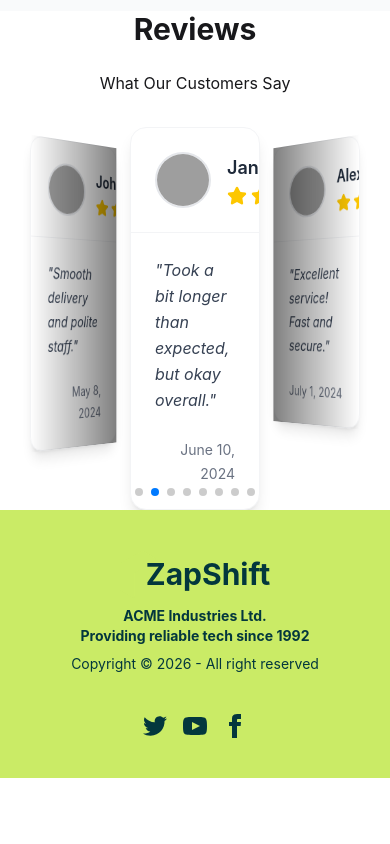
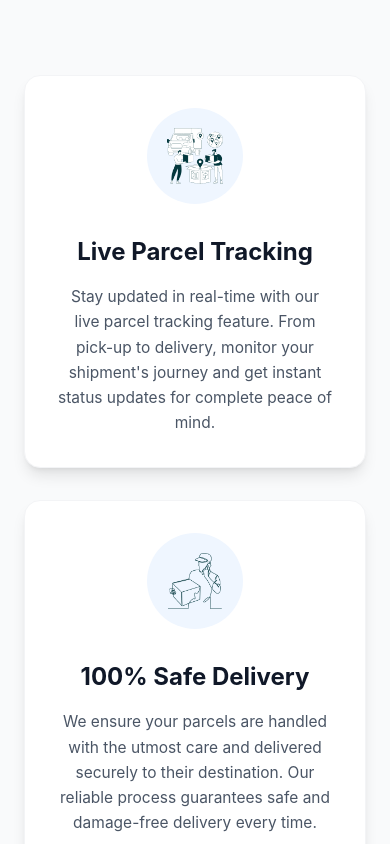
Before and after one commit to meherunnesaenta/zap-shift-client, a React (Vite) app: page / in a window 390 px wide. Shown: the part 4620-5464 px from the top of the page. Before the commit the page ends 5398 px from the top, so only its background shows below. Built offline with nearby package versions, Linux system fonts and the light colour scheme; grey boxes are pictures that could not be loaded.

Commit message:
feature section added

```diff
--- a/src/pages/home/Brands/Brands.jsx
+++ b/src/pages/home/Brands/Brands.jsx
@@ -20,17 +20,17 @@ export const Brands = () => {
     <div className="brands-container py-10 bg-gray-50">
       <Swiper
         modules={[Autoplay, Navigation, Pagination]}
-        slidesPerView={2}          // ← এটা খুব জরুরি লুপিং-এর জন্য
+        slidesPerView={2}
         spaceBetween={30}
         centeredSlides={true}
         grabCursor={true}
-        loop={true}                     // লুপ চালু
-        loopAdditionalSlides={2}        // ← এটা যোগ করো (লুপিং স্মুথ করতে)
-        loopedSlides={null}             // null রাখো
+        loop={true}
+        loopAdditionalSlides={2}
+        loopedSlides={null}
         autoplay={{
           delay: 2000,
           disableOnInteraction: false,
-          pauseOnMouseEnter: false,     // হোভারে পজ না করুক (চাইলে true করো)
+          pauseOnMouseEnter: false,
         }}
         breakpoints={{
           640: { slidesPerView: 3, spaceBetween: 30 },
--- /dev/null
+++ b/src/pages/home/FeaturesSection/FeaturesSection.jsx
@@ -0,0 +1,66 @@
+import React from 'react';
+
+import trackingImg from '../../../assets/live-tracking.png';
+import safeDeliveryImg from '../../../assets/safe-delivery.png';
+import supportImg from '../../../assets/safe-delivery.png';
+
+const features = [
+  {
+    title: "Live Parcel Tracking",
+    description:
+      "Stay updated in real-time with our live parcel tracking feature. From pick-up to delivery, monitor your shipment's journey and get instant status updates for complete peace of mind.",
+    image: trackingImg,
+    alt: "Live tracking illustration",
+  },
+  {
+    title: "100% Safe Delivery",
+    description:
+      "We ensure your parcels are handled with the utmost care and delivered securely to their destination. Our reliable process guarantees safe and damage-free delivery every time.",
+    image: safeDeliveryImg,
+    alt: "Safe delivery person with parcel",
+  },
+  {
+    title: "24/7 Call Center Support",
+    description:
+      "Our dedicated support team is available around the clock to assist you with any questions, updates, or delivery concerns — anytime you need us.",
+    image: supportImg,
+    alt: "Support agent on call",
+  },
+];
+
+export default function FeaturesSection() {
+  return (
+    <section className="py-16 md:py-20 bg-gray-50">
+      <div className="max-w-7xl mx-auto px-6 lg:px-8">
+        <div className="grid grid-cols-1 md:grid-cols-3 gap-8 lg:gap-10">
+          {features.map((feature, index) => (
+            <div
+              key={index}
+              className="bg-white rounded-2xl p-8 md:p-10 text-center
+                         shadow-lg hover:shadow-xl transition-all duration-300
+                         border border-gray-100 hover:-translate-y-2 group hover:bg-primary"
+            >
+              <div className="w-24 h-24 mx-auto mb-8 rounded-full bg-blue-50
+                              flex items-center justify-center group-hover:bg-blue-100
+                              transition-colors duration-300">
+                <img
+                  src={feature.image}
+                  alt={feature.alt}
+                  className="w-14 h-14 object-contain"
+                />
+              </div>
+
+              <h3 className="text-2xl font-bold text-gray-900 mb-4">
+                {feature.title}
+              </h3>
+
+              <p className="text-gray-600 leading-relaxed text-[15.5px]">
+                {feature.description}
+              </p>
+            </div>
+          ))}
+        </div>
+      </div>
+    </section>
+  );
+}
--- a/src/pages/home/Home/Home.jsx
+++ b/src/pages/home/Home/Home.jsx
@@ -4,6 +4,7 @@ import HowItWorks from '../../../components/Home/HowItWorks'
 import { OurServices } from '../../../components/Home/OurServices'
 import { Brands } from '../Brands/Brands'
 import { Reviews } from '../Reviews/Reviews'
+import FeaturesSection from '../FeaturesSection/FeaturesSection'
 
 
 const data = fetch('reviews.json').then(res => res.json()).then(data => data).catch(err => console.log(err));
@@ -18,6 +19,7 @@ export const Home = () => {
         <HowItWorks> </HowItWorks>
         <OurServices> </OurServices>
         <Brands></Brands>
+        <FeaturesSection></FeaturesSection>
         <Reviews reviews={data}></Reviews>
     </div>
   )
--- a/src/pages/home/Reviews/Reviews.jsx
+++ b/src/pages/home/Reviews/Reviews.jsx
@@ -17,10 +17,11 @@ export const Reviews = ({reviews}) => {
         centeredSlides={true}
         slidesPerView={3}
         coverflowEffect={{
-          rotate: 50,
-          stretch: 0,
-          depth: 100,
+          rotate: 30,
+          stretch: '50%',
+          depth: 200,
           modifier: 1,
+          scale:0.75,
           slideShadows: true,
         }}
         autoplay={{
--- a/src/pages/home/Reviews/ReviewsCard.jsx
+++ b/src/pages/home/Reviews/ReviewsCard.jsx
@@ -31,13 +31,13 @@ export const ReviewsCard = ({ review }) => {
   };
 
   return (
-    <div className="bg-white rounded-2xl shadow-lg overflow-hidden transition-all duration-300 hover:shadow-2xl hover:scale-[1.02] border border-gray-100">
+    <div className="bg-white rounded-2xl shadow-lg shadow-secondary overflow-hidden transition-all duration-300 hover:shadow-2xl hover:scale-[1.02] border border-gray-100">
 
-      <div className="p-6 flex items-center gap-4 border-b border-gray-100">
+      <div className="p-6 flex items-center gap-4 border-b border-primary">
         <img
           src={user_photoURL}
           alt={userName}
-          className="w-14 h-14 rounded-full object-cover border-2 border-gray-200"
+          className="w-14 h-14 rounded-full object-cover border-3 border-primary"
         />
         <div>
           <h3 className="font-semibold text-lg text-gray-800">{userName}</h3>
@@ -50,7 +50,7 @@ export const ReviewsCard = ({ review }) => {
 
 
       <div className="p-6">
-        <p className="text-gray-700 leading-relaxed italic">
+        <p className="text-secondary leading-relaxed italic">
           "{reviewText}"
         </p>
       </div>
```
